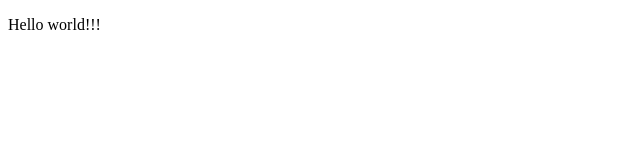
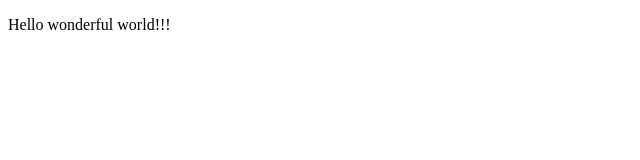
Before and after one commit to nt-22/improved-octo-meme, a plain HTML site: page index.html in a window 1280 px wide. Shown: the full height of the page, 0-640 px from the left. Drawn offline with Linux system fonts and the light colour scheme.

Commit message:
вывод hello wnderful world

```diff
--- a/index.html
+++ b/index.html
@@ -3,6 +3,6 @@
 <head>
 </head>
 <body>
-    <p>Hello world!!!</p>
+    <p>Hello wonderful world!!!</p>
 </body>
 </html>
```
